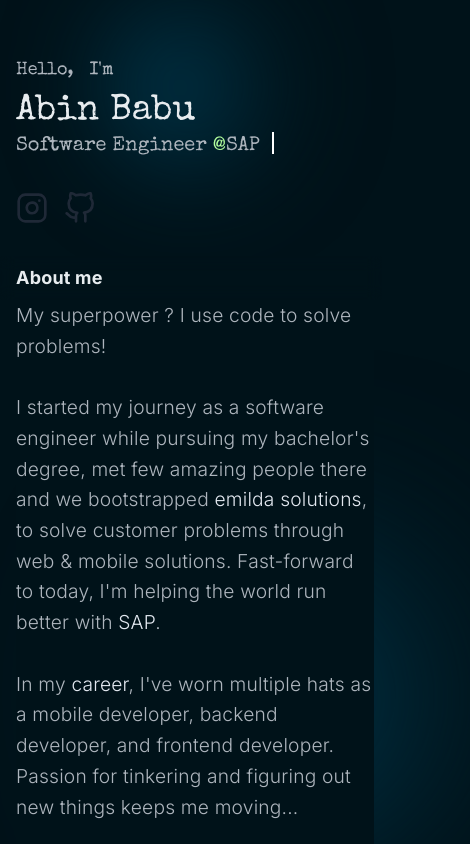
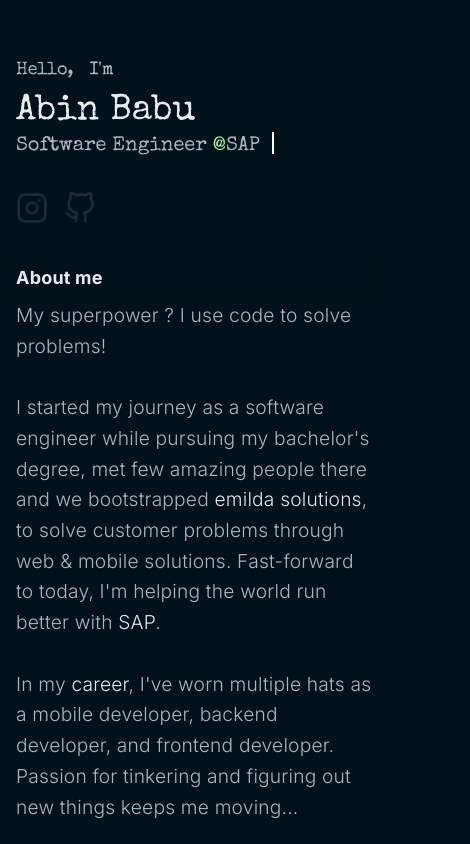
Before and after one commit to abinbabuabu/resume-web, a Next.js app: page / in a window 390 px wide. Shown: the top 844 px of the page, 470 px wide, since content can reach past the window. Built offline with nearby package versions, Linux system fonts and the light colour scheme.

Commit message:
hiding animation in sm

```diff
--- a/app/components/hero.tsx
+++ b/app/components/hero.tsx
@@ -9,7 +9,7 @@ const fontSpecialElite = Special_Elite({ weight:"400", subsets: ['latin'] })
 
 export default function Hero() {
     return (
-        <main className="lg:pl-16 md:pl-8 ">
+        <main className="lg:pl-16">
             <header>
                 <h4 className={`${fontSpecialElite.className} my-2 text-lg text-normalText `}>Hello, &nbsp; I&apos;m</h4>
 
--- a/app/components/nav.tsx
+++ b/app/components/nav.tsx
@@ -7,7 +7,7 @@ import {NavItem} from "@/app/components/model/model";
 const NavBar: React.FC<{navItems?: Array<NavItem>}> = ({navItems = []}) => {
     const pathname = usePathname()
     return (
-        <nav className="flex-col sm:justify-start md:my-24 hidden md:flex">
+        <nav className="flex-col sm:justify-start md:my-24 hidden lg:flex">
             {navItems.map((navItem) => (
                 <ul key={navItem.label}>
                     <a key={navItem.label} className={ `flex items-center py-3 group ${pathname === `${navItem.url}` ? 'active' : 'active' }`} href={navItem.url}>
--- a/app/components/section-title.tsx
+++ b/app/components/section-title.tsx
@@ -2,7 +2,7 @@ import React from "react";
 
 export default function SectionTitle({title = "Section"}) {
     return (
-        <div className="text-textOnPrimary sticky top-0 z-20 -mx-6 w-screen px-6 py-2 backdrop-blur md:relative">
+        <div className="text-textOnPrimary sticky top-0 z-20 -mx-6 w-screen px-6 py-2 backdrop-blur lg:relative">
             <h2 className="text-lg font-bold md:text-xl ">{title}</h2>
         </div>
     )
--- a/app/page.tsx
+++ b/app/page.tsx
@@ -12,8 +12,7 @@ export default function Home() {
                     <div
                         className="w-fit lg:sticky lg:top-0 lg:flex lg:max-h-screen lg:w-1/2 lg:flex-col lg:justify-between lg:py-24">
                         <Hero/>
-                        <div
-                            className="absolute rounded inset-0 blur-lg flex justify-center items-center -z-10">
+                        <div className="absolute hidden rounded inset-0 blur-lg lg:flex justify-center items-center -z-10">
                             <div className="top"></div>
                             <div className="bottom"></div>
                         </div>
```
